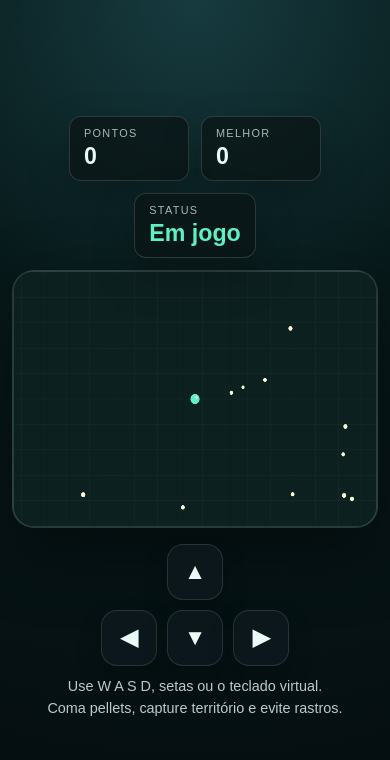
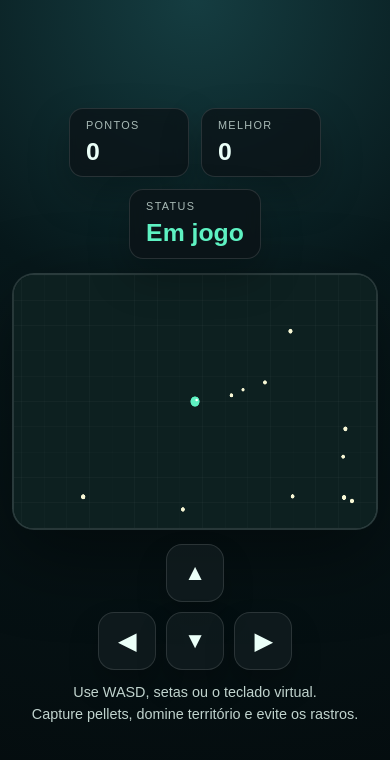
Before and after one commit to tacadaonline/papper.pix, a plain HTML site: page index.html in a window 390 px wide. Drawn offline with Linux system fonts and the light colour scheme.

```diff
--- a/index.html
+++ b/index.html
@@ -3,7 +3,11 @@
   <head>
     <meta charset="UTF-8" />
     <meta name="viewport" content="width=device-width, initial-scale=1.0" />
-    <title>Paper Pix Arena</title>
+    <title>Paper Pix Premium</title>
+    <meta
+      name="description"
+      content="Versão premium do Paper.io em HTML5 Canvas com bots, bônus, território e controles mobile."
+    />
     <link rel="stylesheet" href="styles.css" />
   </head>
   <body>
@@ -18,7 +22,7 @@
       </div>
       <div class="card status-card">
         <span>Status</span>
-        <strong id="status">Aguardando</strong>
+        <strong id="status">Pronto</strong>
       </div>
     </div>
 
@@ -36,8 +40,8 @@
     </div>
 
     <div class="controls-text">
-      <p>Use W A S D, setas ou o teclado virtual.</p>
-      <p>Coma pellets, capture território e evite rastros.</p>
+      <p>Use WASD, setas ou o teclado virtual.</p>
+      <p>Capture pellets, domine território e evite os rastros.</p>
     </div>
 
     <script src="game.js"></script>
--- a/styles.css
+++ b/styles.css
@@ -1,25 +1,26 @@
 :root {
-  --bg1: #07191a;
-  --bg2: #0f2c2c;
-  --panel: rgba(11, 20, 22, 0.78);
-  --panel-strong: rgba(12, 25, 29, 0.9);
-  --line: rgba(255, 255, 255, 0.14);
-  --text: #eafaf6;
-  --accent: #7ef2c4;
-  --accent-2: #7cc7ff;
-  --good: #a8ff9f;
-  --warning: #ffd166;
+  --bg-1: #07181b;
+  --bg-2: #0f2d30;
+  --panel: rgba(13, 19, 24, 0.72);
+  --panel-strong: rgba(15, 28, 31, 0.92);
+  --line: rgba(255, 255, 255, 0.12);
+  --text: #ebfff8;
+  --accent: #7cf0c4;
+  --accent-2: #7ec7ff;
+  --bonus: #ffd166;
   --danger: #ff6b6b;
+  --good: #a8ff9a;
 }
 
 * {
   box-sizing: border-box;
 }
 
-html, body {
+html,
+body {
   margin: 0;
   min-height: 100%;
-  background: radial-gradient(circle at top, #173b3f 0%, var(--bg1) 38%, #050d10 100%);
+  background: radial-gradient(circle at top, #153d41 0%, var(--bg-1) 36%, #040b0d 100%);
   color: var(--text);
   font-family: Arial, Helvetica, sans-serif;
 }
@@ -30,8 +31,8 @@ body {
   align-items: center;
   justify-content: center;
   flex-direction: column;
+  gap: 14px;
   padding: 18px 20px 26px;
-  gap: 12px;
 }
 
 .hud {
@@ -39,31 +40,33 @@ body {
   display: flex;
   gap: 12px;
   justify-content: flex-start;
-  z-index: 10;
+  z-index: 5;
   pointer-events: none;
 }
 
 .card {
   min-width: 120px;
-  padding: 10px 14px;
-  background: rgba(11, 20, 22, 0.72);
+  padding: 10px 16px;
+  background: rgba(11, 18, 22, 0.74);
   border: 1px solid var(--line);
-  border-radius: 12px;
+  border-radius: 14px;
   box-shadow: 0 18px 40px rgba(0, 0, 0, 0.25);
+  backdrop-filter: blur(8px);
 }
 
 .card span {
   display: block;
   font-size: 0.68rem;
+  letter-spacing: 0.12em;
   text-transform: uppercase;
   opacity: 0.7;
-  letter-spacing: 0.12em;
 }
 
 .card strong {
   display: block;
-  font-size: 1.45rem;
-  margin-top: 4px;
+  margin-top: 6px;
+  font-size: 1.55rem;
+  line-height: 1.2;
 }
 
 .status-card strong {
@@ -76,15 +79,15 @@ body {
   border-radius: 22px;
   overflow: hidden;
   border: 2px solid rgba(255, 255, 255, 0.12);
-  box-shadow: 0 24px 70px rgba(0, 0, 0, 0.42);
-  background: linear-gradient(180deg, #0a1c1d 0%, #0f2725 100%);
+  box-shadow: 0 26px 80px rgba(0, 0, 0, 0.45);
+  background: linear-gradient(180deg, #091b1d 0%, #0c2021 100%);
 }
 
 #gameCanvas {
   display: block;
   width: 100%;
   height: 100%;
-  background: linear-gradient(180deg, #091718 0%, #0c1d1b 100%);
+  background: linear-gradient(180deg, #091c1d 0%, #0d1f1d 100%);
 }
 
 .controls-text {
@@ -92,7 +95,7 @@ body {
   display: flex;
   justify-content: space-between;
   gap: 12px;
-  color: rgba(234, 250, 246, 0.8);
+  color: rgba(234, 255, 248, 0.82);
   font-size: 0.96rem;
   padding: 0 4px;
 }
@@ -108,7 +111,6 @@ body {
   gap: 10px;
   flex-direction: column;
   align-items: center;
-  margin-top: 4px;
 }
 
 .mobile-controls .row {
@@ -117,15 +119,16 @@ body {
 }
 
 .dir-btn {
-  width: 56px;
-  height: 56px;
+  width: 58px;
+  height: 58px;
   border-radius: 16px;
   border: 1px solid rgba(255, 255, 255, 0.12);
-  background: rgba(14, 26, 31, 0.74);
+  background: rgba(19, 30, 34, 0.7);
   color: var(--text);
   font-size: 1.4rem;
   font-weight: bold;
-  box-shadow: 0 12px 24px rgba(0,0,0,0.22);
+  box-shadow: 0 16px 30px rgba(0, 0, 0, 0.22);
+  touch-action: manipulation;
 }
 
 .dir-btn:active {
@@ -134,13 +137,13 @@ body {
 
 @media (max-width: 760px) {
   body {
-    padding-top: 14px;
+    padding-top: 12px;
   }
 
   .hud {
     width: min(94vw, 520px);
+    justify-content: center;
     flex-wrap: wrap;
-    justify-content: center;
   }
 
   .game-shell {
```
Also changed, not shown: README.md.
